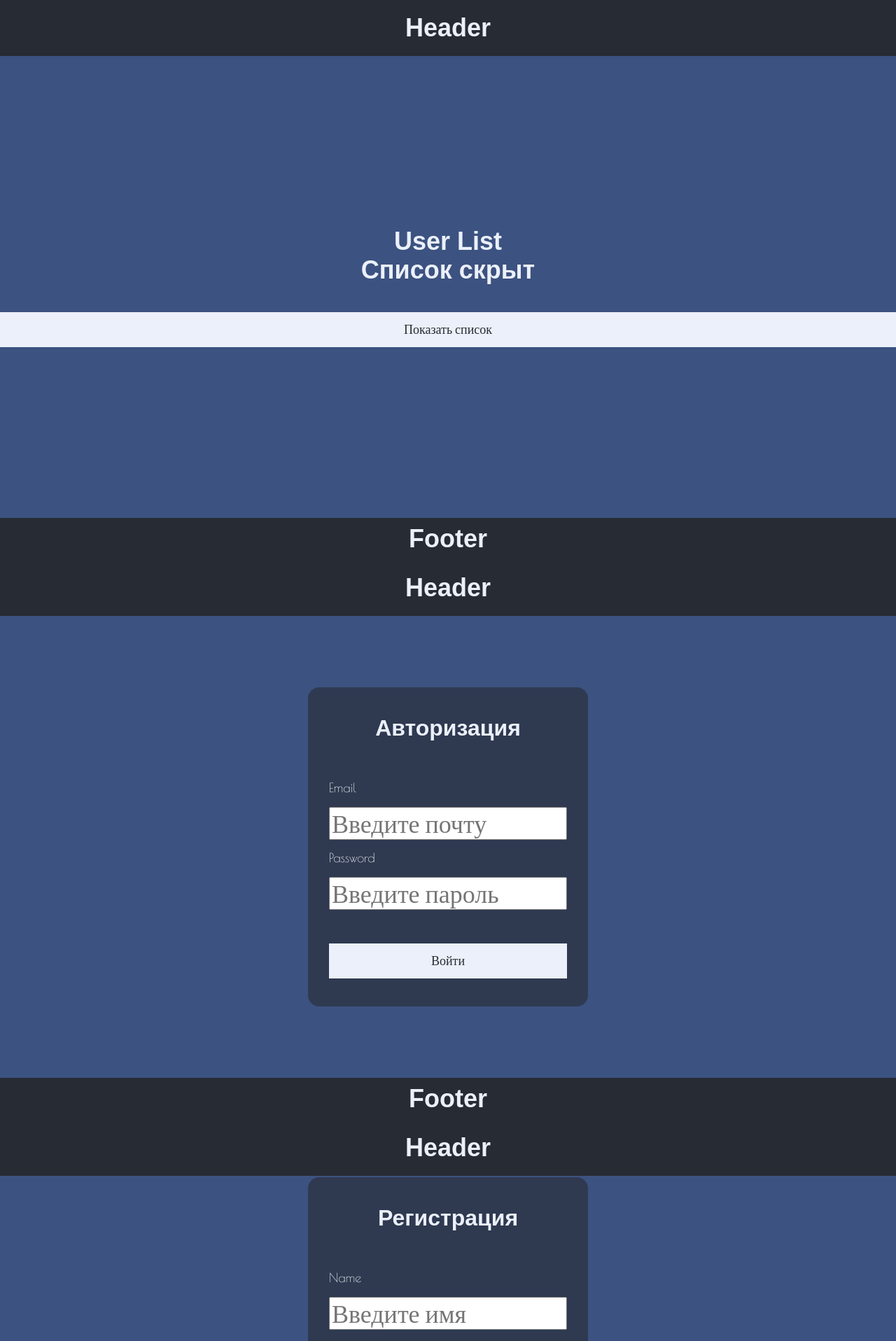
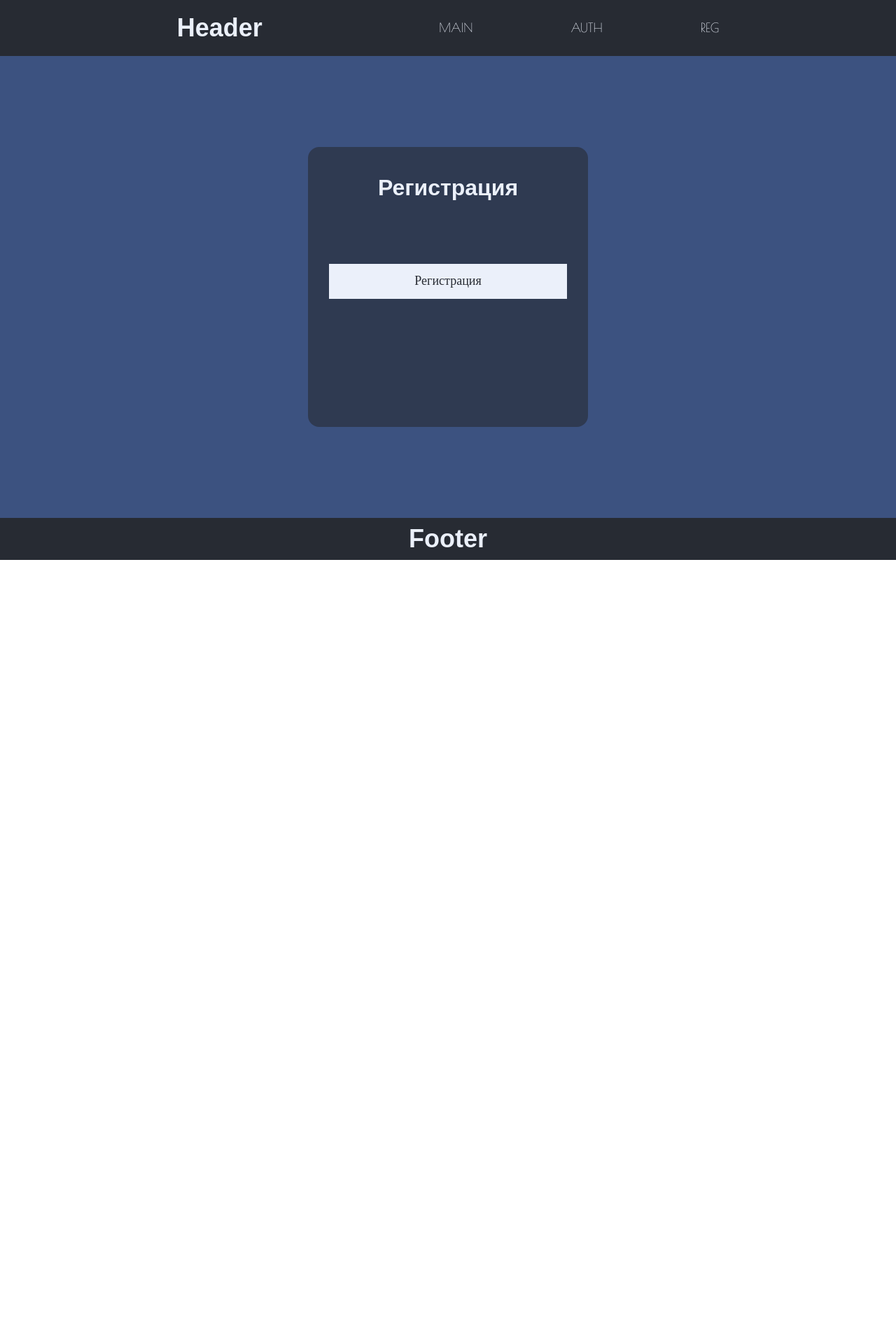
Before and after one commit to ukonsas28/react_course_2022, a React (Create React App) app: page /reg in a window 1280 px wide. Shown: the top 1916 px of the page at 70% size. After the commit the page ends 800 px from the top, so only its background shows below. Built offline with nearby package versions, Linux system fonts and the light colour scheme; a web font is replaced by a local one.

Commit message:
commit routing

```diff
--- a/package.json
+++ b/package.json
@@ -12,6 +12,7 @@
     "@types/react-dom": "^17.0.11",
     "react": "^17.0.2",
     "react-dom": "^17.0.2",
+    "react-router-dom": "^6.2.2",
     "react-scripts": "5.0.0",
     "styled-components": "^5.1.0",
     "typescript": "^4.5.5",
@@ -42,6 +43,7 @@
     ]
   },
   "devDependencies": {
+    "@types/react-router-dom": "^5.3.3",
     "@types/styled-components": "^5.1.24",
     "@typescript-eslint/eslint-plugin": "^5.12.1",
     "@typescript-eslint/parser": "^5.12.1",
--- a/src/App.tsx
+++ b/src/App.tsx
@@ -1,4 +1,5 @@
 import React, { useEffect } from 'react';
+import { Routes, Route } from 'react-router-dom';
 import MainContainer from './containers/MainContainer';
 import RegistrationContainer from './containers/RegistrationContainer';
 import AuthContainer from './containers/AuthContainer';
@@ -8,11 +9,11 @@ const App = () => {
 
   useEffect(() => console.log('APP - MOUNT'), []);
   return (
-    <>
-      <MainContainer />
-      <AuthContainer />
-      <RegistrationContainer />
-    </>
+    <Routes>
+      <Route path="/" element={<MainContainer />} />
+      <Route path="/auth" element={<AuthContainer />} />
+      <Route path="/reg" element={<RegistrationContainer />} />
+    </Routes>
   );
 };
 
--- a/src/components/common/Header/Header.module.scss
+++ b/src/components/common/Header/Header.module.scss
@@ -4,5 +4,13 @@
   background-color: $sub-color;
   display: flex;
   align-items: center;
-  justify-content: center;
+  justify-content: space-evenly;
+  width: 100%;
+  & > ul {
+    width: 400px;
+    display: flex;
+    list-style: none;
+    align-items: center;
+    justify-content: space-between;
+  }
 }
--- a/src/components/common/Header/index.tsx
+++ b/src/components/common/Header/index.tsx
@@ -5,6 +5,17 @@ import style from './Header.module.scss';
 const Header = () => (
   <header className={style.header}>
     <h1>Header</h1>
+    <ul>
+      <li>
+        <a href="/">MAIN</a>
+      </li>
+      <li>
+        <a href="/auth">AUTH</a>
+      </li>
+      <li>
+        <a href="/reg">REG</a>
+      </li>
+    </ul>
   </header>
 );
 
--- a/src/components/pages/RegistrationPage/index.tsx
+++ b/src/components/pages/RegistrationPage/index.tsx
@@ -1,16 +1,15 @@
 import React from 'react';
 import Button from '../../common/Button';
-import Input from '../../common/Form/Input';
 import Form from '../../common/Form';
 import PageWrapper from '../../common/PageWrapper';
 
 const RegistrationPage = () => (
   <PageWrapper>
     <Form title="Регистрация">
-      <Input title="Name" id="name" placeholder="Введите имя" />
+      {/* <Input title="Name" id="name" placeholder="Введите имя" />
       <Input title="Email" id="email" placeholder="Введите почту" />
       <Input title="Password" id="password" placeholder="Введите пароль" />
-      <Input title="Repeat Password" id="repeatPassword" placeholder="Повторите пароль" />
+      <Input title="Repeat Password" id="repeatPassword" placeholder="Повторите пароль" /> */}
       <Button title="Регистрация" onClick={() => console.log('registration')} />
     </Form>
   </PageWrapper>
--- a/src/index.tsx
+++ b/src/index.tsx
@@ -1,11 +1,14 @@
 import React from 'react';
 import ReactDOM from 'react-dom';
 import './assets/style/main.scss';
+import { BrowserRouter } from 'react-router-dom';
 import App from './App';
 
 ReactDOM.render(
   <React.StrictMode>
-    <App />
+    <BrowserRouter>
+      <App />
+    </BrowserRouter>
   </React.StrictMode>,
   document.getElementById('root')
 );
```
Also changed, not shown: 1 other file (tests, documents, lock files or other folders).
